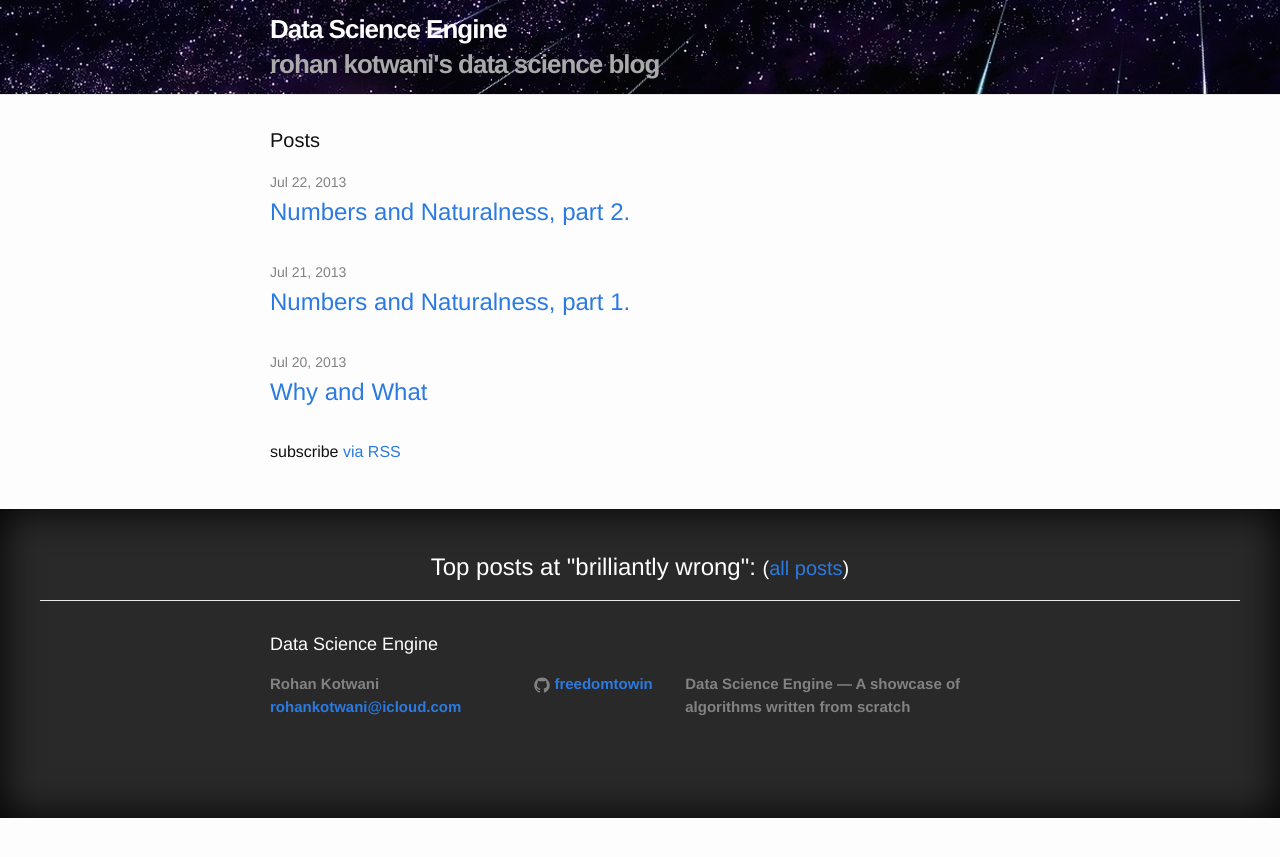
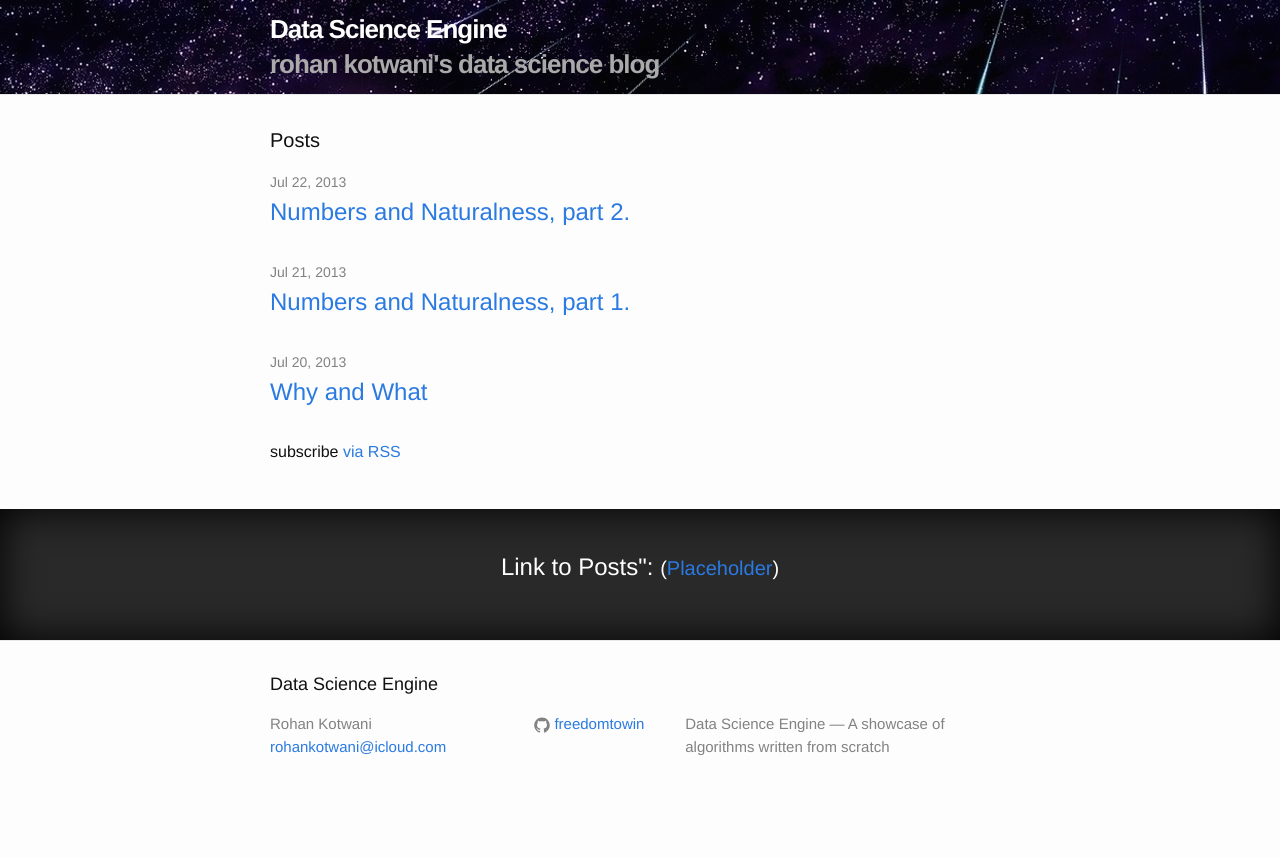
Before and after one commit to CocoApplications/CocoApplications, a Jekyll site: the page built from index.html, in a window 1280 px wide. Shown: the top 857 px of the page. Built offline with Jekyll 4.4.1, drawn with Linux system fonts in a browser that asks for light colours.

Commit message:
add layout

```diff
--- a/_includes/links.html
+++ b/_includes/links.html
@@ -1,4 +1,5 @@
 <div class="after-article">
     <div>
-        <h2 style="text-align: center;">Top posts at "brilliantly wrong": <small>(<a href="https://freedomtowin.github.io">all posts</a>)</small></h2>
+        <h2 style="text-align: center;">Link to Posts": <small>(<a href="https://freedomtowin.github.io">Placeholder</a>)</small></h2>
+    </div>
 </div>
```
